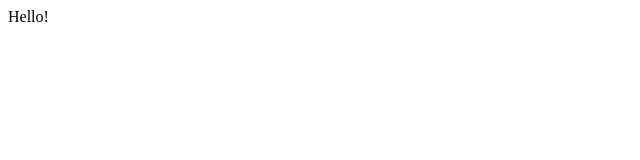
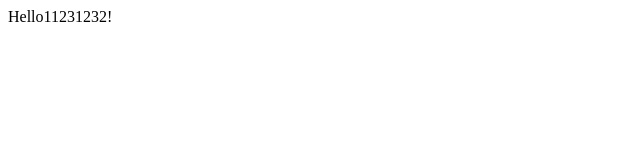
Before and after one commit to IvanKozytskyi/genius-test, a plain HTML site: page index.html in a window 1280 px wide. Shown: the full height of the page, 0-640 px from the left. Drawn offline with Linux system fonts and the light colour scheme.

Commit message:
Добавил цифры

```diff
--- a/index.html
+++ b/index.html
@@ -6,6 +6,6 @@
     <title>Document</title>
   </head>
   <body>
-    Hello!
+    Hello11231232!
   </body>
 </html>
```
